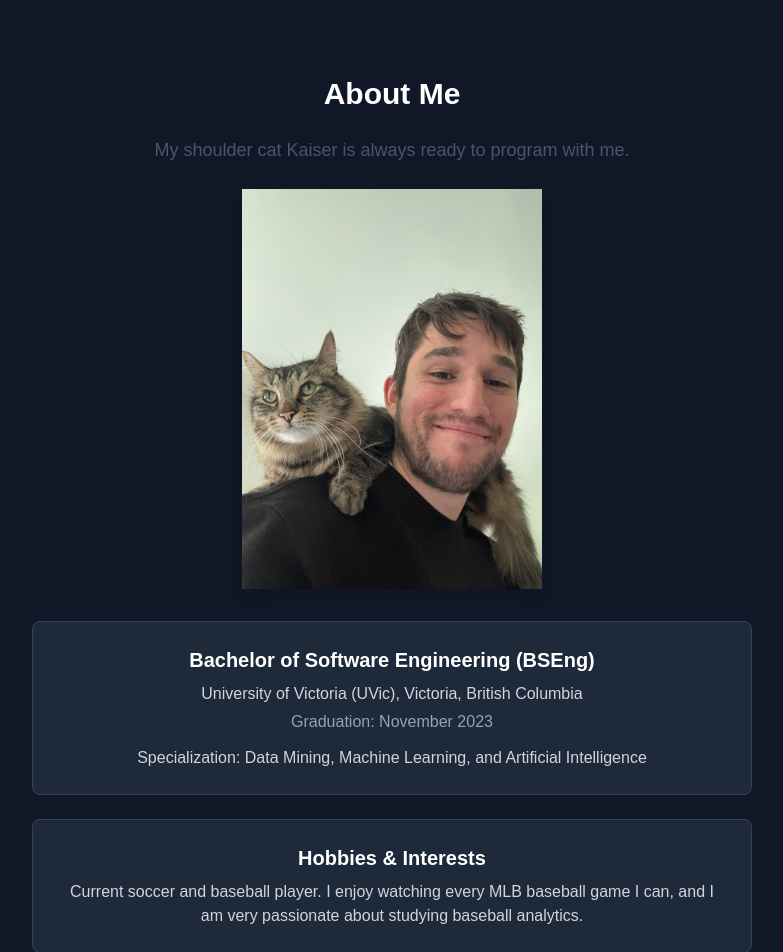
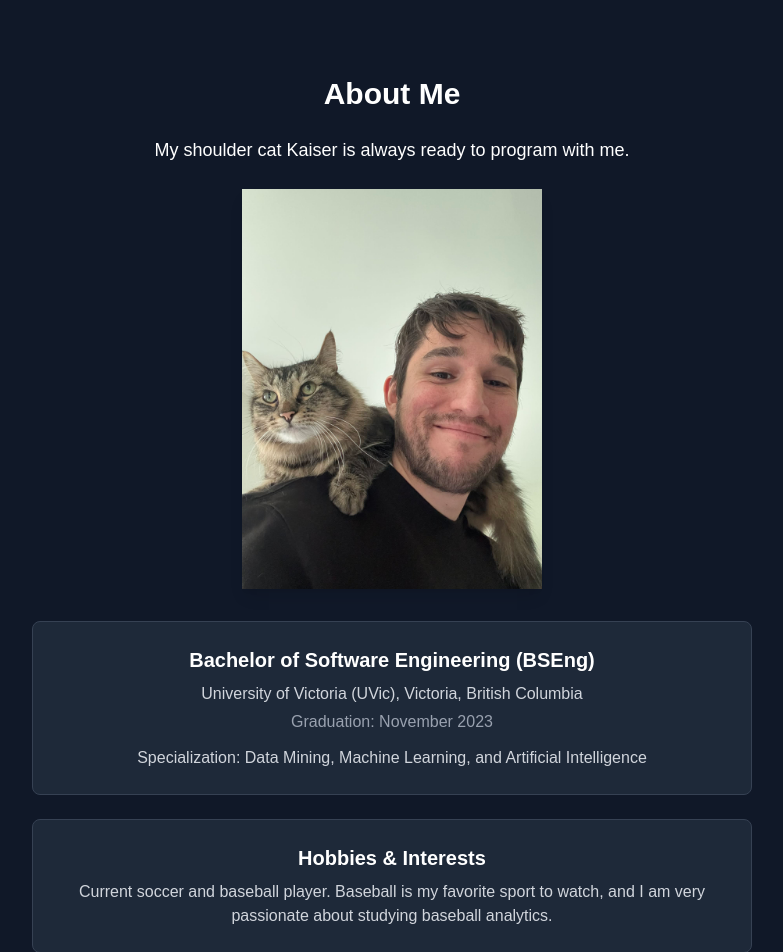
Before and after one commit to Ale-Torres/my-portfolio, a Next.js app: page / in a window 1280 px wide. Shown: the part 820-1772 px from the top of the page, without its empty margins (248-1031 px from the left). Built offline with nearby package versions, Linux system fonts and the light colour scheme.

Commit message:
Re-wording sentences on portfolio

```diff
--- a/src/app/page.tsx
+++ b/src/app/page.tsx
@@ -68,7 +68,7 @@ export default function Home() {
           About Me
         </h2>
 
-        <p className="mt-6 text-lg text-gray-600 text-center leading-relaxed">
+        <p className="mt-6 text-lg text-white-400 text-center leading-relaxed">
           My shoulder cat Kaiser is always ready to program with me.
         </p>
 
@@ -107,8 +107,8 @@ export default function Home() {
           <h3 className="text-xl font-semibold mb-2">Hobbies & Interests</h3>
           <p className="text-gray-300">
             Current soccer and baseball player.
-            I enjoy watching every MLB baseball game I can, and I am very
-            passionate about studying baseball analytics.
+            Baseball is my favorite sport to watch, and I am very passionate about
+            studying baseball analytics.
           </p>
         </div>
 
@@ -140,7 +140,7 @@ export default function Home() {
                 <Image src="/images/meXarm.jpg" alt="Robotics system 1" width={300} height={200} className="object-cover rounded-md"/>
                 <Image src="/images/xArm6.jpg" alt="Robotics system 2" width={300} height={200} className="object-cover rounded-md"/>
                 <Image src="/images/rosBridge1.png" alt="Robotics system 3" width={300} height={300} className="object-cover rounded-md"/>
-                <Image src="/images/RViz.jpg" alt="Robotics system 4" width={300} height={300} className="object-cover rounded-md"/>
+                <Image src="/images/rViz.jpg" alt="Robotics system 4" width={300} height={300} className="object-cover rounded-md"/>
               </div>
               <div className="mt-4">
                 <a href="https://github.com/Ale-Torres/xarm-galactic-dev" target="_blank" rel="noopener noreferrer" className="text-blue-400 hover:text-blue-300 underline">
```
